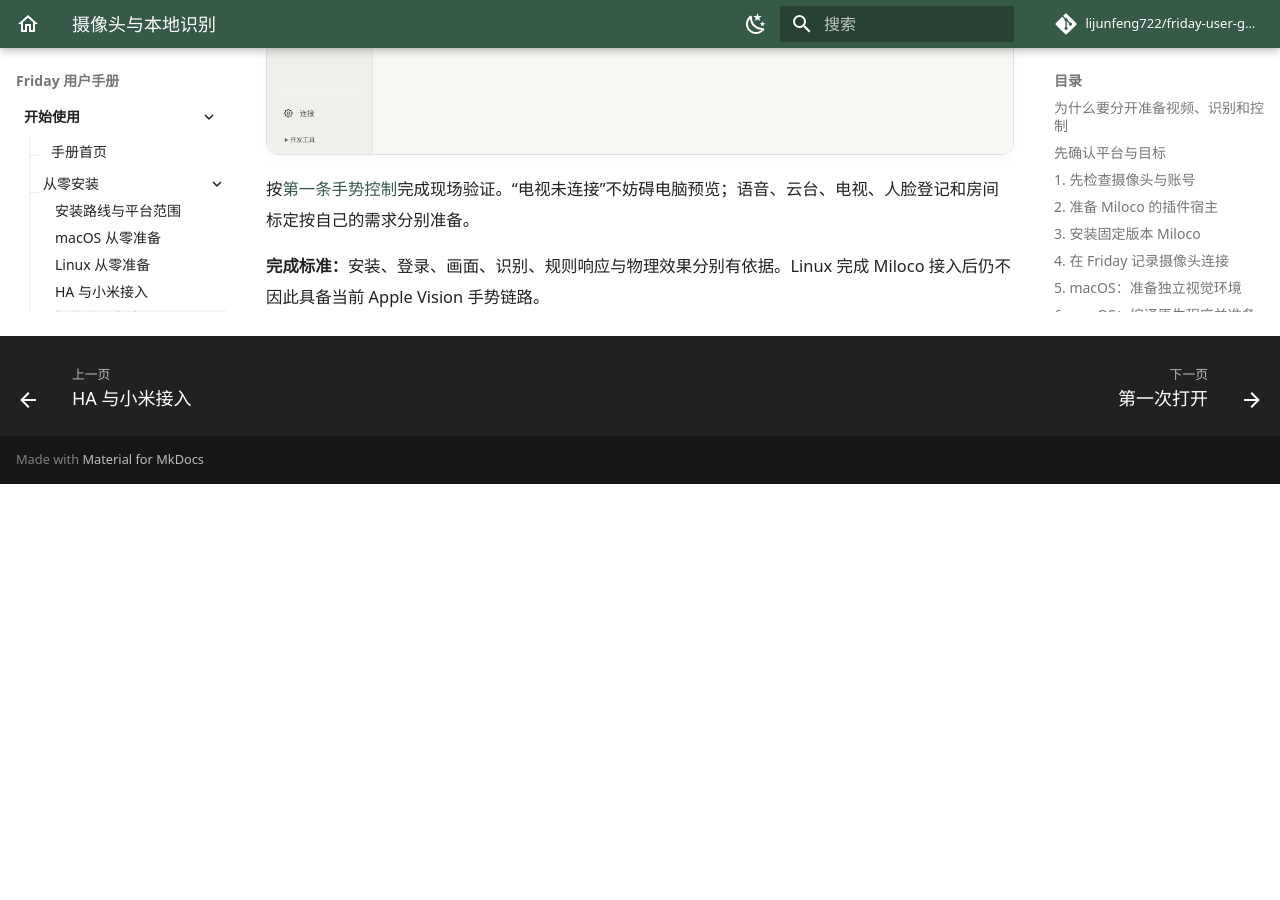
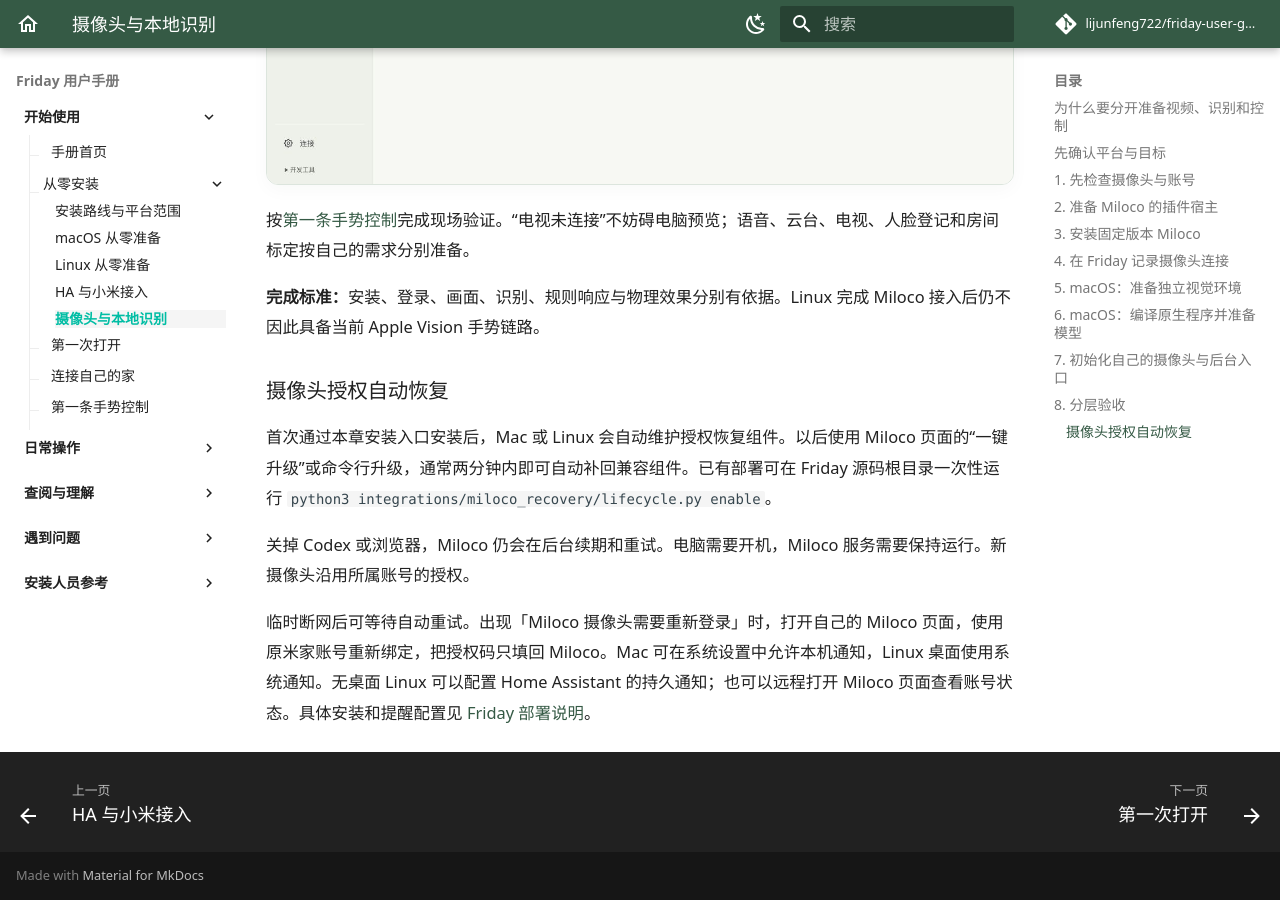
Before and after one commit to lijunfeng722/friday-user-guide, an MkDocs documentation site: the page built from docs/getting-started/installation-camera.md, in a window 1280 px wide and 900 px high, scrolled down 7555 px. Built offline with MkDocs 1.6.1 and Material for MkDocs 9.7.7, drawn with Linux system fonts in a browser that asks for light colours; comment, search, counter and statistics services are not loaded; before the commit the page ends 8039 px from its top, so only the background shows below that; some of the changed text lies outside the part shown.

Commit message:
文档：说明 Miloco 安装和升级后的授权自动恢复

````diff
--- a/docs/assets/scripts/setup-dependencies.py
+++ b/docs/assets/scripts/setup-dependencies.py
@@ -225,7 +225,7 @@ def main():
         subprocess.run(['git', 'clone', '--depth', '1', '--branch', MILOCO_VERSION,
                         'https://github.com/XiaoMi/xiaomi-miloco.git', str(target)], check=True)
         result = {'downloaded': True, 'installed': False, 'services_started': False,
-                  'next': 'Read data/upstream/miloco/scripts/install-guide.md for your agent platform'}
+                  'next': '阅读 data/upstream/miloco/scripts/install-guide.md，使用 scripts/install-miloco.sh 执行官方安装阶段并启用升级维护'}
     print(json.dumps(result, indent=2))
 
 
--- a/docs/getting-started/installation-camera.md
+++ b/docs/getting-started/installation-camera.md
@@ -93,11 +93,11 @@ openclaw gateway status
 
 ## 3. 安装固定版本 Miloco
 
-先阅读[固定版本平台选择入口](https://github.com/XiaoMi/xiaomi-miloco/blob/v2026.10.16/scripts/install-guide.md)，确认选择 OpenClaw 路线。下载该版本官方安装器：
+先阅读[固定版本平台选择入口](https://github.com/XiaoMi/xiaomi-miloco/blob/v2026.10.16/scripts/install-guide.md)，确认选择 OpenClaw 路线。下载该版本官方安装器，在 Friday 源码根目录通过 Friday 安装入口执行它。Linux 需要运行 systemd 用户服务：
 
 ```sh
 curl -fLsS https://github.com/XiaoMi/xiaomi-miloco/releases/download/v2026.10.16/install.sh -o /tmp/friday-install-miloco.sh
-bash /tmp/friday-install-miloco.sh --agent-prepare
+./scripts/install-miloco.sh /tmp/friday-install-miloco.sh --agent-prepare
 ```
 
 **应看到：**环境准备、核心包和服务状态结果，或明确的失败步骤。安装器可能准备自己的 Python 和依赖，这不需要把 Friday 的 Python 3.12 替换掉。系统出现本地网络权限提示时，按自己要使用的本地设备功能选择。
@@ -107,7 +107,7 @@ bash /tmp/friday-install-miloco.sh --agent-prepare
 账号绑定后，按同版本平台指南完成剩余安装：
 
 ```sh
-bash /tmp/friday-install-miloco.sh --agent-finish
+./scripts/install-miloco.sh /tmp/friday-install-miloco.sh --agent-finish
 openclaw gateway restart
 miloco-cli service status
 miloco-cli device list
@@ -200,3 +200,11 @@ xcrun --find clang
 按[第一条手势控制](../tutorials/first-gesture.md)完成现场验证。“电视未连接”不妨碍电脑预览；语音、云台、电视、人脸登记和房间标定按自己的需求分别准备。
 
 **完成标准：**安装、登录、画面、识别、规则响应与物理效果分别有依据。Linux 完成 Miloco 接入后仍不因此具备当前 Apple Vision 手势链路。
+
+### 摄像头授权自动恢复
+
+首次通过本章安装入口安装后，Mac 或 Linux 会自动维护授权恢复组件。以后使用 Miloco 页面的“一键升级”或命令行升级，通常两分钟内即可自动补回兼容组件。已有部署可在 Friday 源码根目录一次性运行 `python3 integrations/miloco_recovery/lifecycle.py enable`。
+
+关掉 Codex 或浏览器，Miloco 仍会在后台续期和重试。电脑需要开机，Miloco 服务需要保持运行。新摄像头沿用所属账号的授权。
+
+临时断网后可等待自动重试。出现「Miloco 摄像头需要重新登录」时，打开自己的 Miloco 页面，使用原米家账号重新绑定，把授权码只填回 Miloco。Mac 可在系统设置中允许本机通知，Linux 桌面使用系统通知。无桌面 Linux 可以配置 Home Assistant 的持久通知；也可以远程打开 Miloco 页面查看账号状态。具体安装和提醒配置见 [Friday 部署说明](https://github.com/Geeprox/Friday/blob/main/docs/deployment.md)。
````
Also changed, not shown: 1 other file.
